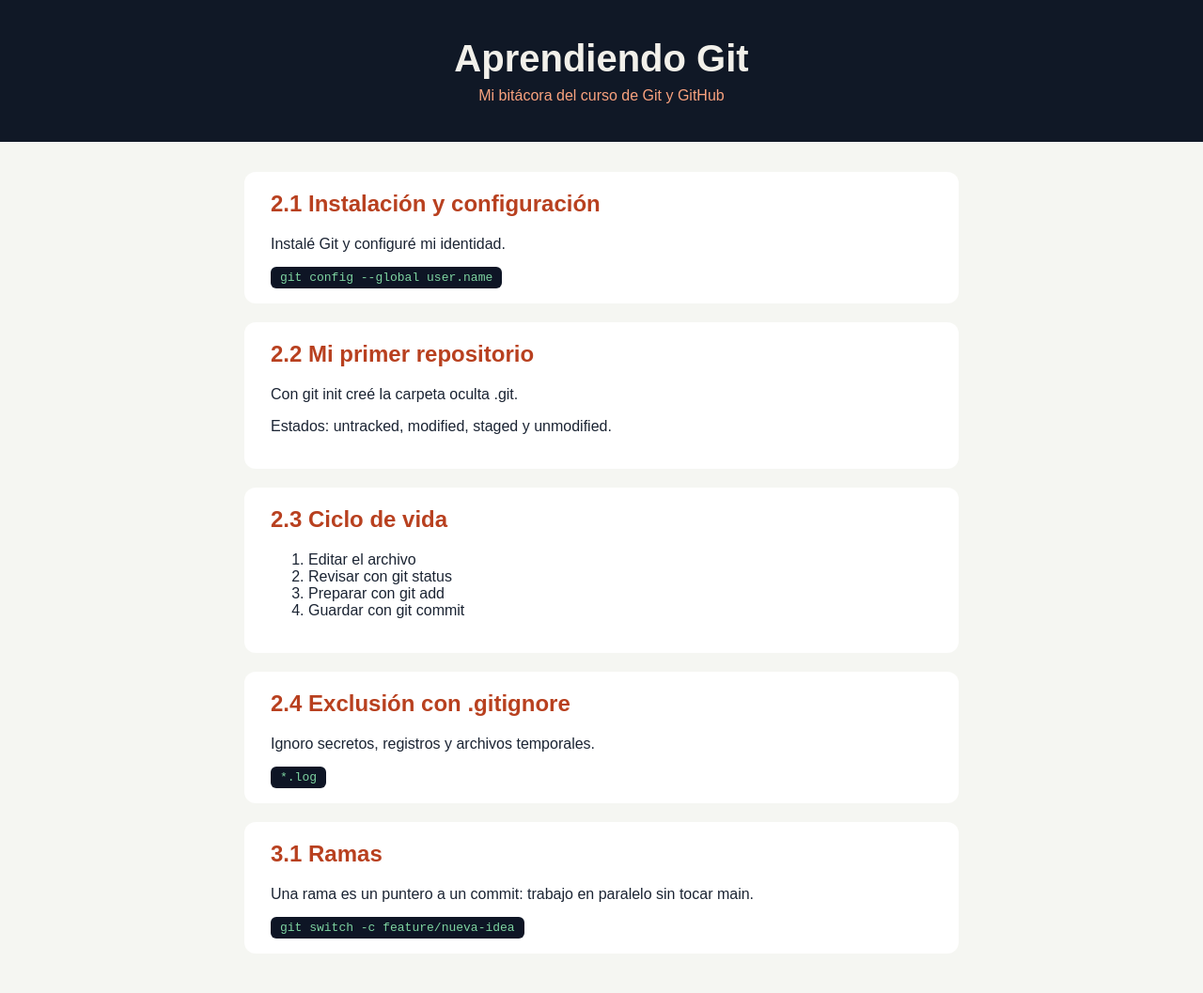
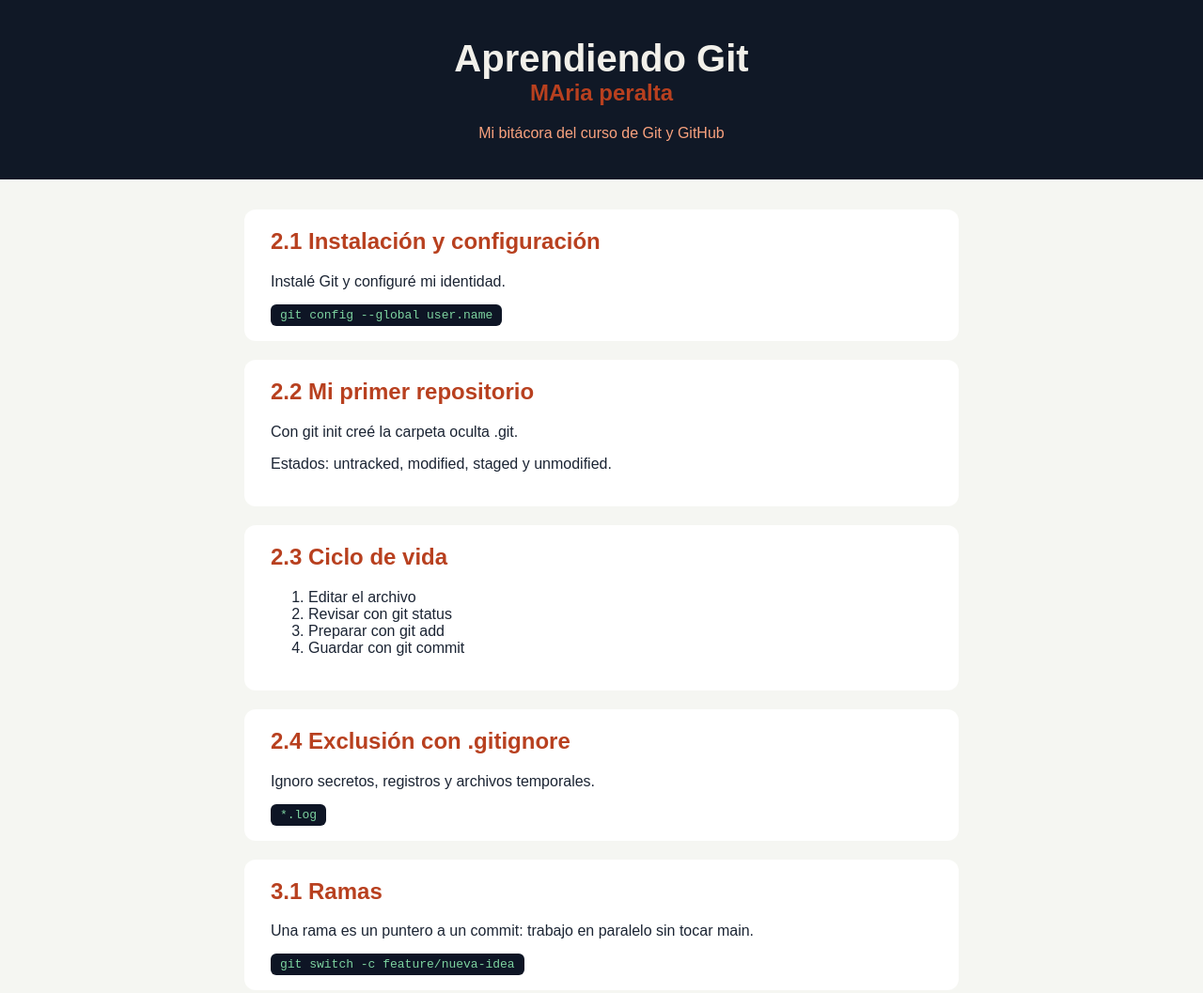
Before and after one commit to m99936791-cmyk/aprendiendo-git, a plain HTML site: page index.html in a window 1280 px wide. Shown: the top 1057 px of the page at 94% size. Drawn offline with Linux system fonts and the light colour scheme.

Commit message:
fix/formato

```diff
--- a/index.html
+++ b/index.html
@@ -10,6 +10,7 @@
 <body>
     <header>
         <h1>Aprendiendo Git</h1>
+        <h2>MAria peralta</h2>
         <p>Mi bitácora del curso de Git y GitHub</p>
     </header>
     <main>
```
